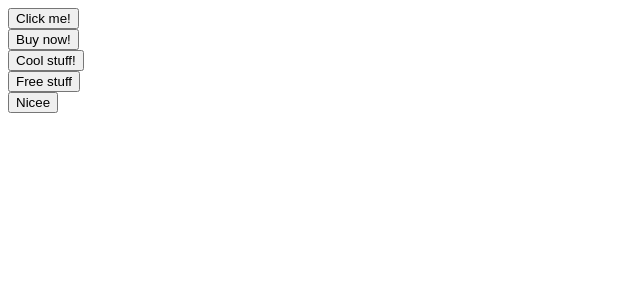
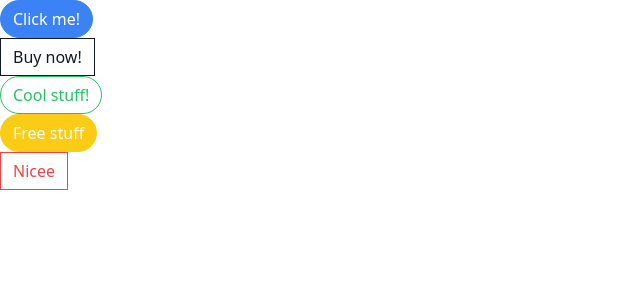
Before and after one commit to blake-a-morgan/comps, a React (Create React App) app: page / in a window 1280 px wide. Shown: the top 300 px of the page, without its empty margins (0-640 px from the left). Built offline with nearby package versions, Linux system fonts and the light colour scheme.

Commit message:
Adding buttons to button component

```diff
--- /dev/null
+++ b/postcss.config.js
@@ -0,0 +1,6 @@
+module.exports = {
+  plugins: {
+    tailwindcss: {},
+    autoprefixer: {},
+  },
+}
--- a/src/App.js
+++ b/src/App.js
@@ -3,19 +3,19 @@
 function App(){
     return ( <div>
     <div>
-        <Button>Click me!</Button>
+        <Button purpose="primary" rounded>Click me!</Button>
     </div>
     <div>
-    <Button>Buy now!</Button>
+    <Button purpose="secondary" outline>Buy now!</Button>
     </div>
     <div>
-    <Button>Cool stuff!</Button>
+    <Button purpose="success" rounded outline>Cool stuff!</Button>
     </div>
     <div>
-    <Button>Free stuff</Button>
+    <Button purpose="warning" rounded>Free stuff</Button>
     </div>
     <div>
-    <Button>Nicee</Button>
+    <Button purpose="danger" outline>Nicee</Button>
     </div>
 </div>
     );
--- a/src/Button.js
+++ b/src/Button.js
@@ -1,4 +1,5 @@
-
+import classnames from "classnames";
+import { twMerge } from 'tailwind-merge';
 
 function Button({
     children,
@@ -6,10 +7,25 @@
     outline,
     rounded
 }){
+    const classes = twMerge(classnames('px-3 py-1.5 border',{
+        'border-blue-500 bg-blue-500 text-white': purpose === 'primary',
+        'border-gray-900 bg-gray-900 text-white': purpose === 'secondary',
+        'border-green-500 bg-green-500 text-white': purpose === 'success',
+        'border-yellow-400 bg-yellow-400 text-white': purpose === 'warning',
+        'border-red-500 bg-red-500 text-white': purpose === 'danger',
+        'rounded-full': rounded,
+        'bg-white': outline,
+        'text-blue-500': outline && purpose === "primary",
+        'text-gray-900': outline && purpose === "secondary",
+        'text-green-500': outline && purpose === "success",
+        'text-yellow-400': outline && purpose === "warning",
+        'text-red-500': outline && purpose === "danger",
+    })
+    );
 
 
 
-    return <button>{children}</button>;
+    return <button className={classes}>{children}</button>;
 }
 
 export default Button;
--- /dev/null
+++ b/src/index.css
@@ -0,0 +1,3 @@
+@tailwind base;
+@tailwind components;
+@tailwind utilities;
--- a/src/index.js
+++ b/src/index.js
@@ -1,3 +1,4 @@
+import './index.css';
 import React from 'react';
 import ReactDOM from 'react-dom/client';
 import App from './App';
--- /dev/null
+++ b/tailwind.config.js
@@ -0,0 +1,10 @@
+/** @type {import('tailwindcss').Config} */
+module.exports = {
+  content: [
+    "./src/**/*.{js,jsx,ts,tsx}",
+],
+  theme: {
+    extend: {},
+  },
+  plugins: [],
+}
```
Also changed, not shown: package.json (+7 -0 lines), 1 other file (tests, documents, lock files or other folders).
